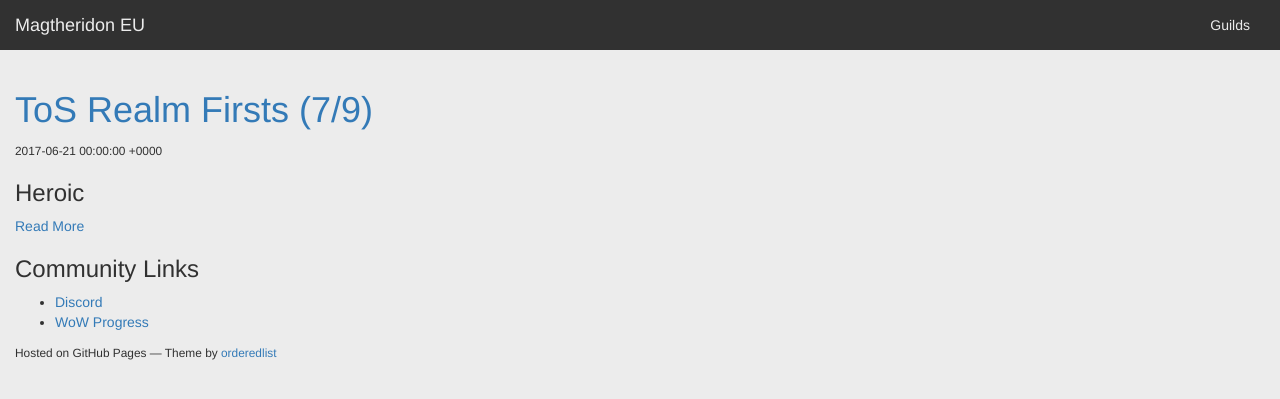
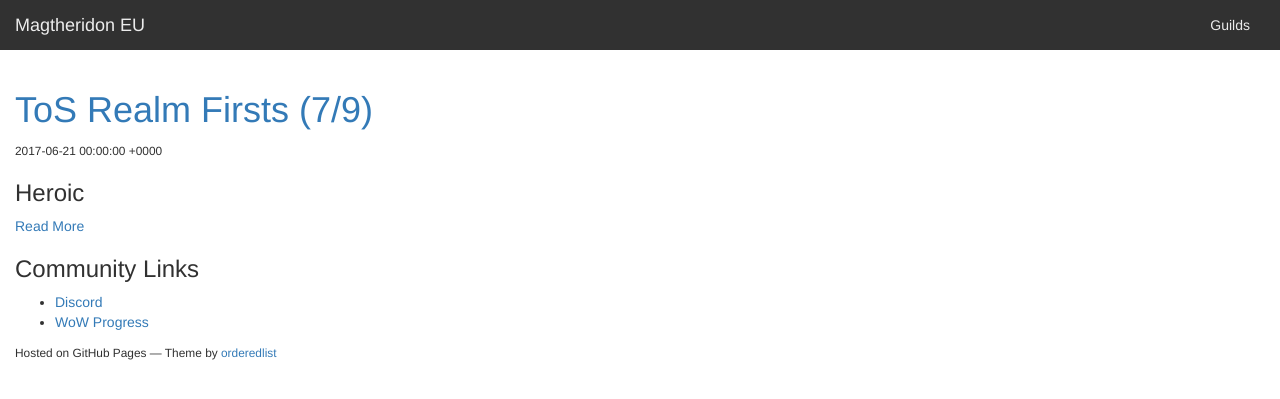
Before and after one commit to MagtheridonEU/magtheridoneu.github.io, a Jekyll site: the page built from index.html, in a window 1280 px wide. Shown: the top 399 px of the page. Built offline with Jekyll 4.4.1, drawn with Linux system fonts in a browser that asks for light colours; nearby versions of some CDN libraries; a script that is not in the unit is left out.

Commit message:
Update style.scss

```diff
--- a/assets/css/style.scss
+++ b/assets/css/style.scss
@@ -6,6 +6,5 @@
 @import "header";
 
 body {
-    background-color: $cloud;
     color: $dark-grey;
 }
```
